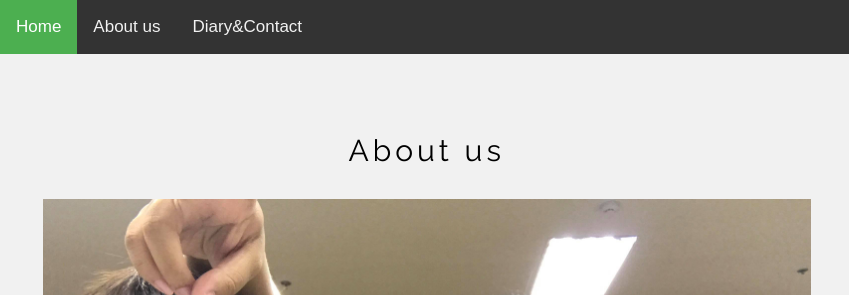
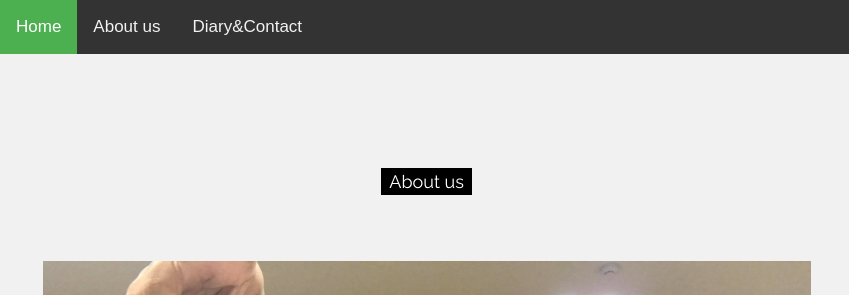
Before and after one commit to MinNattha/about-us, a plain HTML site: page index.html in a window 1280 px wide. Shown: the top 295 px of the page, 0-849 px from the left. Drawn offline with nearby package versions, Linux system fonts and the light colour scheme.

Commit message:
edit page

```diff
--- a/index.html
+++ b/index.html
@@ -68,7 +68,10 @@ and is wrapped around the whole page content, except for the footer in this exam
 <div class="w3-col l8 s12">
    <!-- The Band Section -->
   <div class="w3-container w3-content w3-center w3-padding-64" style="max-width:800px" id="band">
-    <h2 class="w3-wide">About us</h2>
+    <!-- Header -->
+<header class="w3-container w3-center w3-padding-32">
+  <h5><p><span class="w3-tag">About us</span></p></h5>
+</header>
     <div><img src="msf.jpg" style="width:100%;max-width:1000px" class="w3-margin-top"></div>
     <p class="w3-opacity"><i>Our mini project!</i></p>
     <p class="w3-justify">สวัสดีนี่คือ ทีมงานคุณภาพของพวกเรา พวกเราสามคน กำลังศึกษาที่ มหาวิทยาลัยสงขลานครินทร์
```
